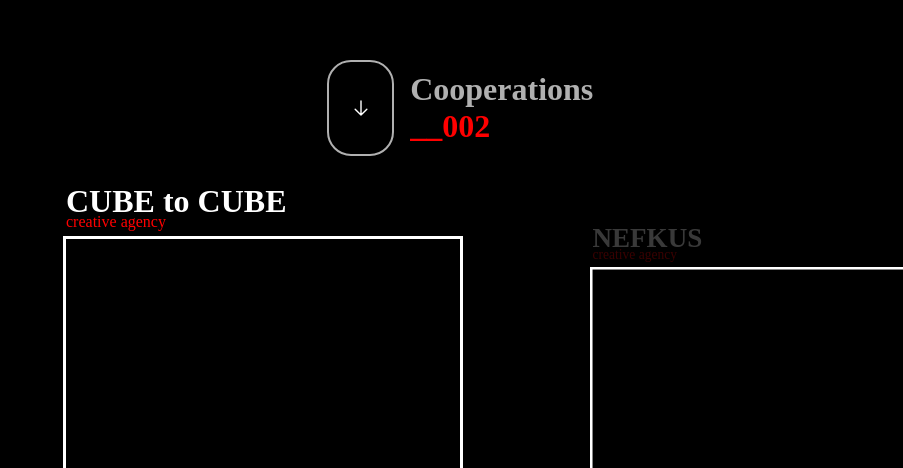
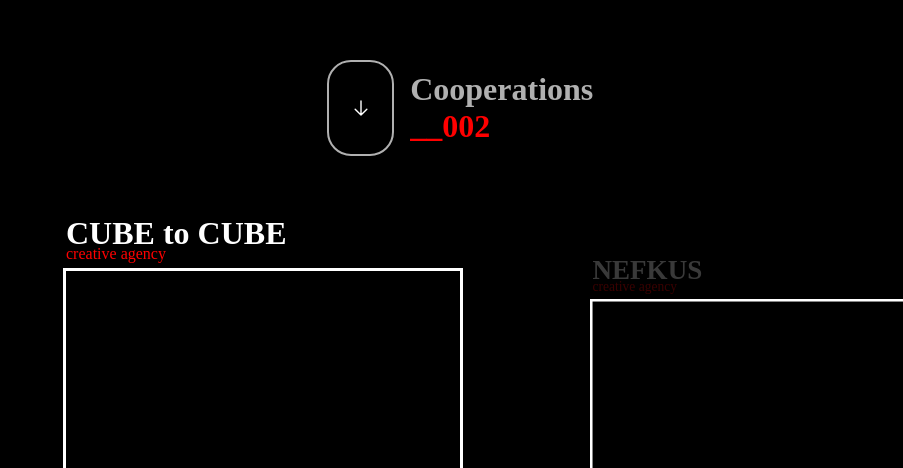
Before and after one commit to aztorius-j/aztorsound, a plain HTML site: page index.html in a window 1280 px wide. Shown: the part 828-1296 px from the top of the page, without its empty margins (377-1280 px from the left). Drawn offline with Linux system fonts and the light colour scheme; a web font is replaced by a local one.

Commit message:
small CSS tweak (padding)

```diff
--- a/css/cooperations.css
+++ b/css/cooperations.css
@@ -4,7 +4,7 @@
 
 .section-title-container:first-of-type {
     justify-content: flex-end;
-    padding: 5rem 20% 5rem 0;
+    padding: 5rem 20% 7rem 0;
 }
 
 .cooperations-wrapper {
```
